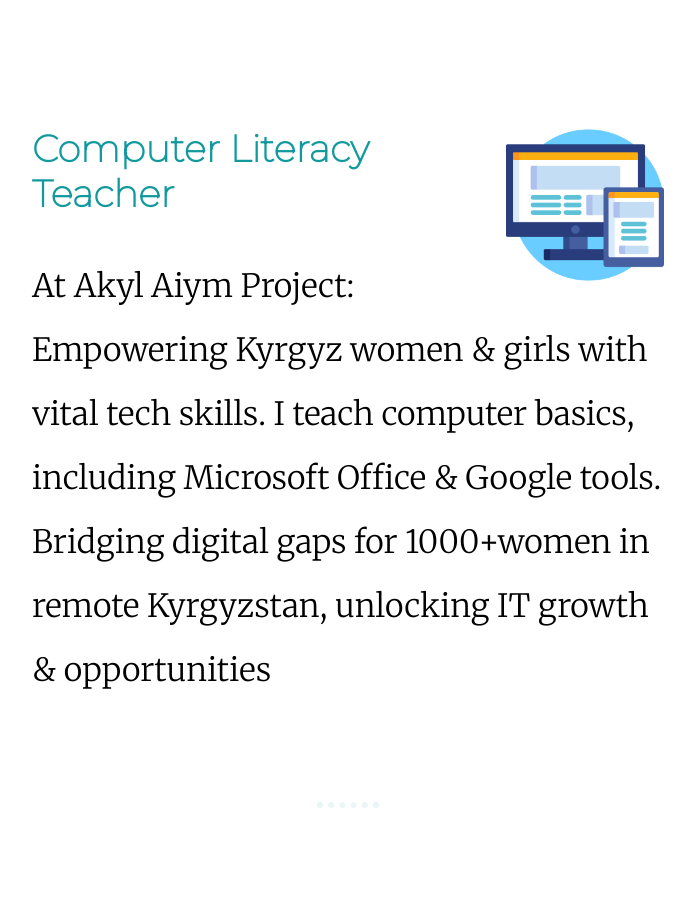
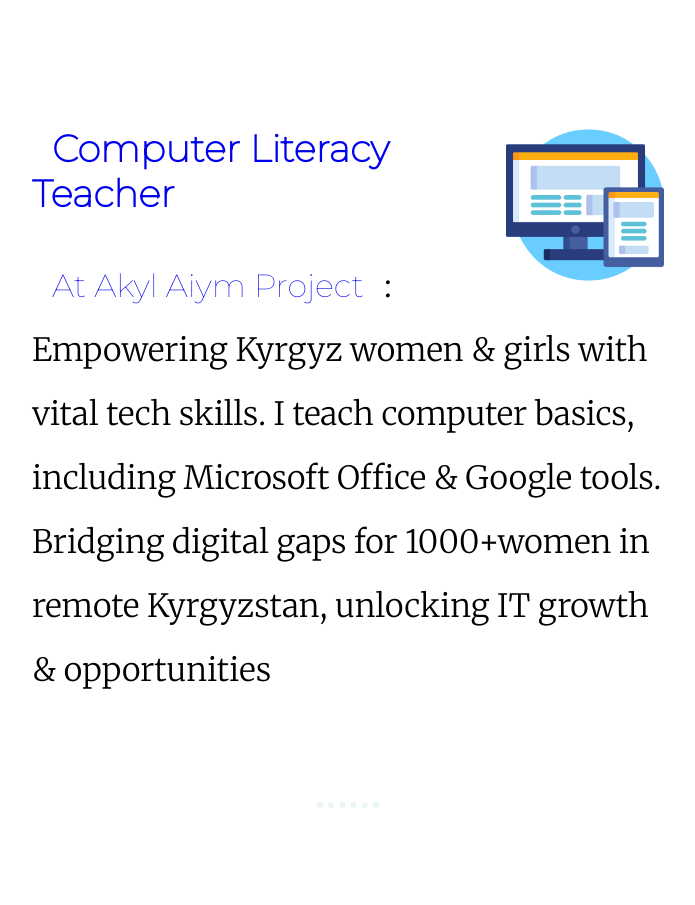
Before and after one commit to kanyshaiosmonova/My-personal-site, a plain HTML site: page index.html in a window 1280 px wide. Shown: the part 2600-3505 px from the top of the page, without its empty margins (292-987 px from the left). Drawn offline with Linux system fonts and the light colour scheme.

Commit message:
Update index.html

```diff
--- a/index.html
+++ b/index.html
@@ -36,8 +36,8 @@
           </div> <br>
           <div class="skill-row">
             <img class="responsive-png" src="responsive.png" alt="designer.picture">
-            <h3>Computer Literacy Teacher</h3>
-            <p>At Akyl Aiym Project: Empowering Kyrgyz women & girls with vital tech skills. I teach computer basics, including Microsoft Office & Google tools. Bridging digital gaps for 1000+women in remote Kyrgyzstan, unlocking IT growth & opportunities</p>
+            <h3><a href='https://instagram.com/akyl_aiym.kg?igshid=MzRlODBiNWFlZA=='>Computer Literacy Teacher</a></h3>
+            <p><a href='https://instagram.com/akyl_aiym.kg?igshid=MzRlODBiNWFlZA=='><b></b>At Akyl Aiym Project</a></b>: Empowering Kyrgyz women & girls with vital tech skills. I teach computer basics, including Microsoft Office & Google tools. Bridging digital gaps for 1000+women in remote Kyrgyzstan, unlocking IT growth & opportunities</p>
           </div>
         </div>
         <hr>
```
